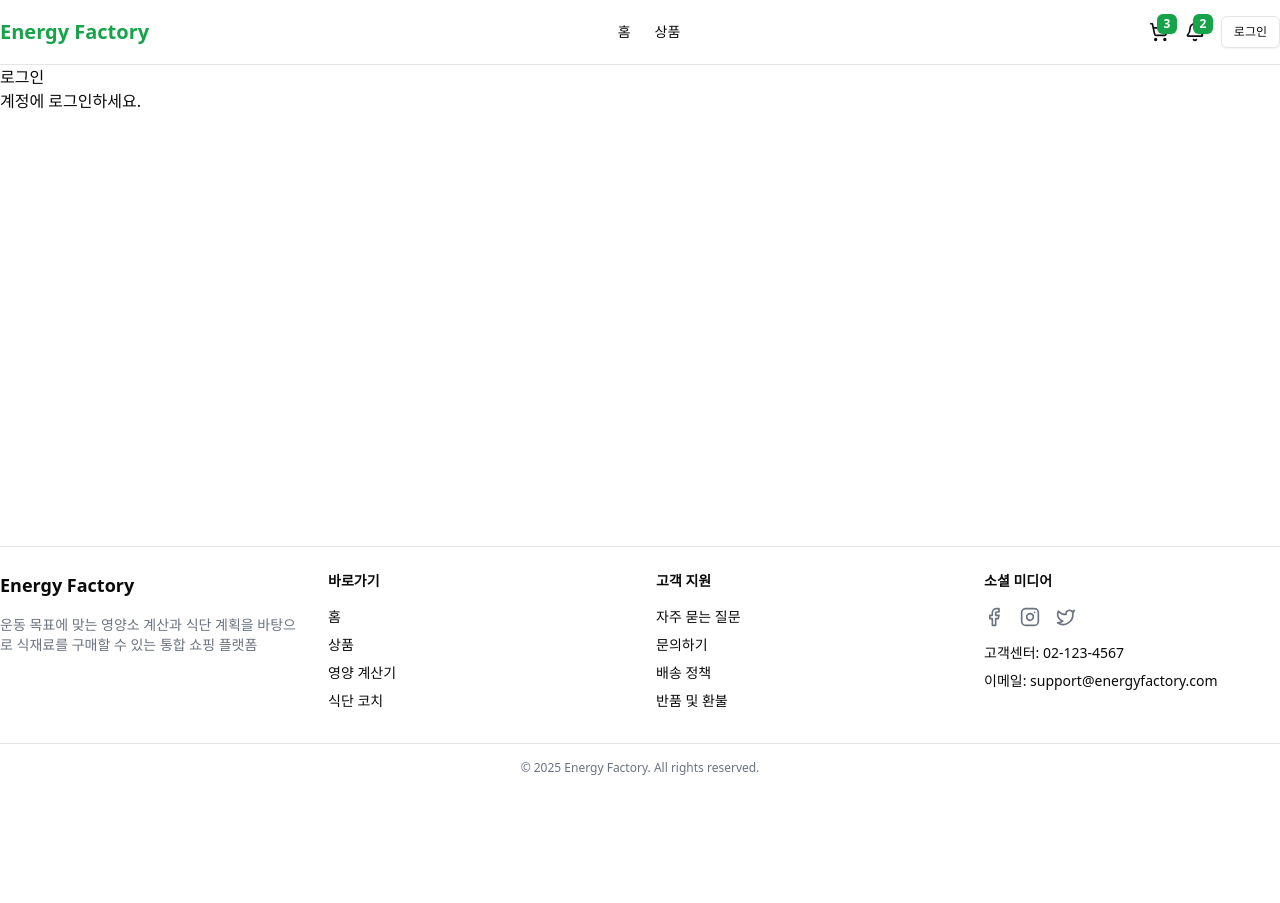
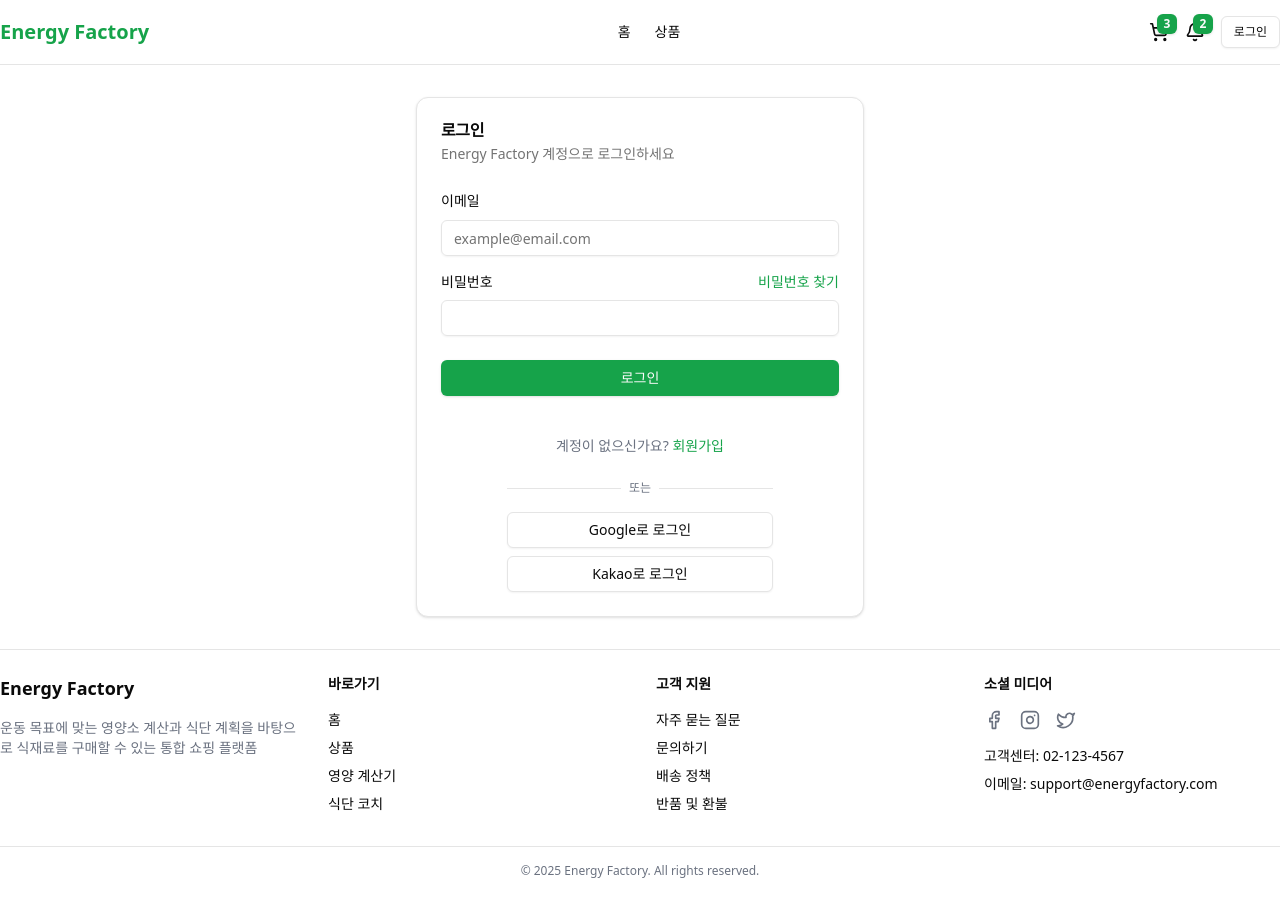
Before and after one commit to WorkStudyLab/energy-factory-frontend, a React (Vite) app: page /login in a window 1280 px wide. Before the commit the page ends 800 px from the top, so only its background shows below. Built offline with nearby package versions, Linux system fonts and the light colour scheme.

Commit message:
feat : 로그인화면면 디자인 적용

```diff
--- a/src/pages/auth/LoginPage.tsx
+++ b/src/pages/auth/LoginPage.tsx
@@ -1,12 +1,122 @@
-import React from 'react';
+import { useState } from "react"
+import { Button } from "@/components/ui/button"
+import { Card, CardContent, CardDescription, CardFooter, CardHeader, CardTitle } from "@/components/ui/card"
+import { Input } from "@/components/ui/input"
+import { Label } from "@/components/ui/label"
+import { Separator } from "@/components/ui/separator"
 
-const LoginPage: React.FC = () => {
+// 타입 정의
+interface LoginPageProps {
+  onNavigate?: (page: string) => void
+}
+
+export default function LoginPage({ onNavigate }: LoginPageProps) {
+  const [email, setEmail] = useState("")
+  const [password, setPassword] = useState("")
+
+  const handleLogin = (e: React.FormEvent) => {
+    e.preventDefault()
+    // 로그인 로직 구현
+    console.log("로그인 시도:", { email, password })
+  }
+
+  const handleGoogleLogin = () => {
+    // Google 로그인 로직 구현
+    console.log("Google 로그인 시도")
+  }
+
+  const handleKakaoLogin = () => {
+    // Kakao 로그인 로직 구현
+    console.log("Kakao 로그인 시도")
+  }
   return (
-    <div>
-      <h1>로그인</h1>
-      <p>계정에 로그인하세요.</p>
+    <div className="container flex items-center justify-center min-h-[calc(100vh-16rem)] py-8">
+      <Card className="w-full max-w-md">
+        <CardHeader>
+          <CardTitle>로그인</CardTitle>
+          <CardDescription>Energy Factory 계정으로 로그인하세요</CardDescription>
+        </CardHeader>
+        <form onSubmit={handleLogin}>
+          <CardContent className="space-y-4">
+            <div className="space-y-2">
+              <Label htmlFor="email">이메일</Label>
+              <Input
+                id="email"
+                type="email"
+                placeholder="example@email.com"
+                value={email}
+                onChange={(e) => setEmail(e.target.value)}
+                required
+              />
+            </div>
+            <div className="space-y-2">
+              <div className="flex items-center justify-between">
+                <Label htmlFor="password">비밀번호</Label>
+                <a href="#" className="text-sm text-green-600 hover:underline">
+                  비밀번호 찾기
+                </a>
+              </div>
+              <Input
+                id="password"
+                type="password"
+                value={password}
+                onChange={(e) => setPassword(e.target.value)}
+                required
+              />
+            </div>
+          </CardContent>
+          <CardFooter className="flex flex-col">
+            <Button type="submit" className="w-full bg-green-600 hover:bg-green-700">로그인</Button>
+          </CardFooter>
+        </form>
+
+        <CardFooter className="flex flex-col">
+
+          <div className="mt-4 text-center text-sm">
+            <span className="text-gray-500">계정이 없으신가요?</span>{" "}
+            <a
+              href="#"
+              className="text-green-600 hover:underline"
+              onClick={(e) => {
+                e.preventDefault()
+                onNavigate && onNavigate("register")
+              }}
+            >
+              회원가입
+            </a>
+          </div>
+
+          <div className="mt-6">
+            <div className="relative">
+              <div className="absolute inset-0 flex items-center">
+                <Separator />
+              </div>
+              <div className="relative flex justify-center text-xs uppercase">
+                <span className="bg-white px-2 text-gray-500">또는</span>
+              </div>
+            </div>
+
+            <div className="mt-4 space-y-2">
+              <Button
+                type="button"
+                variant="outline"
+                className="w-full"
+                onClick={handleGoogleLogin}
+              >
+                Google로 로그인
+              </Button>
+              <Button
+                type="button"
+                variant="outline"
+                className="w-full"
+                onClick={handleKakaoLogin}
+              >
+                Kakao로 로그인
+              </Button>
+            </div>
+          </div>
+        </CardFooter>
+      </Card>
     </div>
-  );
-};
-
-export default LoginPage;
+  )
+}
```
